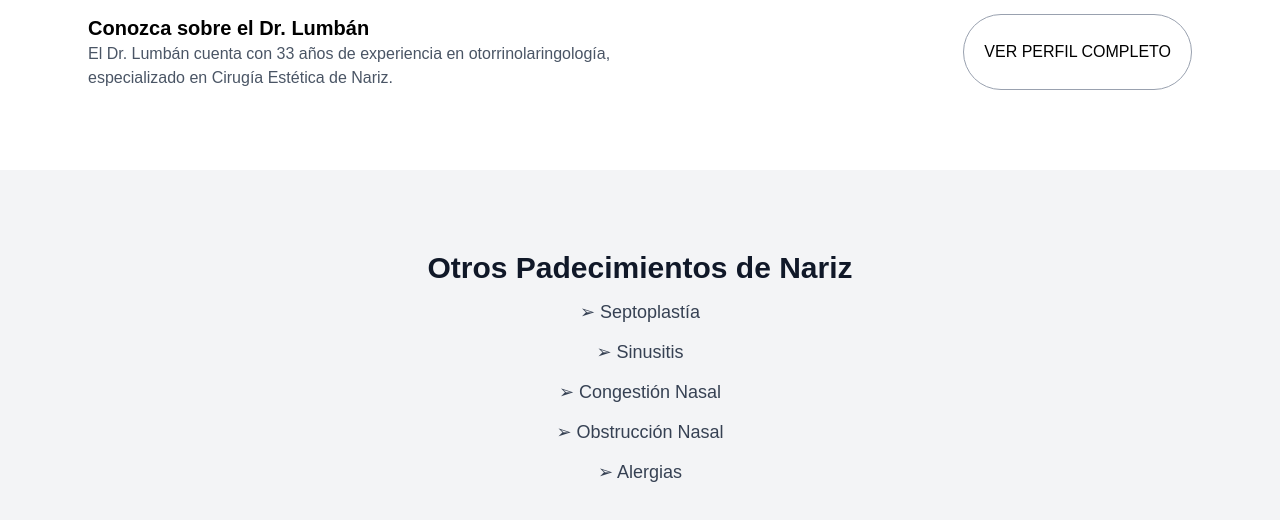
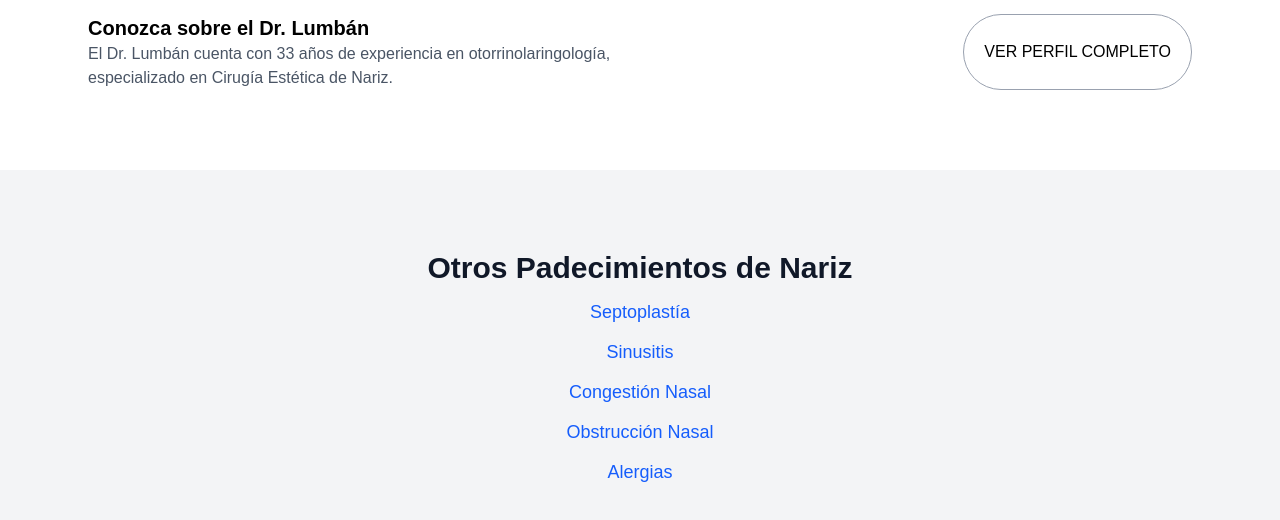
Before and after one commit to Kevin-ecometrics/lumban, a Next.js app: page /septoplastia in a window 1280 px wide. Shown: the part 5384-5904 px from the top of the page. Built offline with nearby package versions, Linux system fonts and the light colour scheme.

Commit message:
update 1 column procedures

```diff
--- a/app/alergias/page.tsx
+++ b/app/alergias/page.tsx
@@ -307,7 +307,6 @@ export default function AlergiasPage() {
         </div>
 
         {/* CTA + PERFIL */}
-        <div className="grid grid-cols-1 lg:grid-cols-2 gap-8 items-start">
         <div className="rounded-3xl border border-gray-200 bg-gradient-to-r from-slate-50 to-white p-10 text-center space-y-6 shadow-sm">
           <h2 className="text-2xl font-semibold">
             {t("allergies.cta_question")}
@@ -322,6 +321,7 @@ export default function AlergiasPage() {
             {t("allergies.cta_appointment")}
           </a>
         </div>
+
         <div className="rounded-3xl border border-gray-200 bg-white shadow-sm p-8 space-y-4">
           <h3 className="text-xl font-semibold">
             {t("allergies.about_doctor")}
@@ -336,7 +336,6 @@ export default function AlergiasPage() {
             {t("allergies.view_full_profile")}
           </a>
         </div>
-        </div>
 
         {/* OTROS PADECIMIENTOS */}
         <div className="rounded-3xl border border-gray-200 bg-white shadow-sm p-8 space-y-4">
@@ -344,21 +343,31 @@ export default function AlergiasPage() {
             {t("allergies.other_conditions")}
           </h3>
           <div className="flex flex-wrap gap-3 text-gray-700">
-            <span className="inline-flex items-center rounded-full border border-gray-200 px-4 py-2 text-sm">
+            <a
+              href={getRouteByKey("septoplasty", currentLang)}
+              className="inline-flex items-center rounded-full border border-gray-200 px-4 py-2 text-sm hover:bg-gray-100 transition"
+            >
               {t("allergies.septoplasty")}
-            </span>
-            <span className="inline-flex items-center rounded-full border border-gray-200 px-4 py-2 text-sm">
+            </a>
+            <a
+              href={getRouteByKey("sinusitis", currentLang)}
+              className="inline-flex items-center rounded-full border border-gray-200 px-4 py-2 text-sm hover:bg-gray-100 transition"
+            >
               {t("allergies.sinusitis_condition")}
-            </span>
-            <span className="inline-flex items-center rounded-full border border-gray-200 px-4 py-2 text-sm">
+            </a>
+            <a
+              href={getRouteByKey("nasal-congestion", currentLang)}
+              className="inline-flex items-center rounded-full border border-gray-200 px-4 py-2 text-sm hover:bg-gray-100 transition"
+            >
               {t("allergies.nasal_congestion")}
-            </span>
-            <span className="inline-flex items-center rounded-full border border-gray-200 px-4 py-2 text-sm">
+            </a>
+            <a
+              href={getRouteByKey("nasal-obstruction", currentLang)}
+              className="inline-flex items-center rounded-full border border-gray-200 px-4 py-2 text-sm hover:bg-gray-100 transition"
+            >
               {t("allergies.nasal_obstruction")}
-            </span>
-            <span className="inline-flex items-center rounded-full border border-gray-200 px-4 py-2 text-sm">
-              {t("allergies.allergies_condition")}
-            </span>
+            </a>
+
           </div>
         </div>
       </div>
--- a/app/congestion-nasal/page.tsx
+++ b/app/congestion-nasal/page.tsx
@@ -98,7 +98,7 @@ export default function CongestionNasalPage() {
 
       <div className="max-w-6xl mx-auto px-6 pt-16 pb-20 space-y-16">
         {/* DESCRIPCIÓN */}
-        <div className="grid grid-cols-1 lg:grid-cols-2 gap-8 items-start">
+        <div className="space-y-8">
           <div className="rounded-3xl border border-gray-200 bg-white shadow-sm p-8 space-y-4 text-gray-700 leading-relaxed">
             <h1 className="text-3xl md:text-4xl font-bold text-gray-900">
               {t("nasal-congestion.title_h1")}
@@ -304,7 +304,7 @@ export default function CongestionNasalPage() {
         </div>
 
         {/* CTA + PERFIL */}
-        <div className="grid grid-cols-1 lg:grid-cols-2 gap-8 items-start">
+        <div className="space-y-8">
           <div className="rounded-3xl border border-gray-200 bg-gradient-to-r from-slate-50 to-white p-10 text-center space-y-6 shadow-sm">
             <h2 className="text-2xl font-semibold">
               {t("nasal-congestion.cta_evaluation")}
@@ -342,21 +342,31 @@ export default function CongestionNasalPage() {
             {t("nasal-congestion.other_conditions")}
           </h3>
           <div className="flex flex-wrap gap-3 text-gray-700">
-            <span className="inline-flex items-center rounded-full border border-gray-200 px-4 py-2 text-sm">
+            <a
+              href={getRouteByKey("septoplasty", currentLang)}
+              className="inline-flex items-center rounded-full border border-gray-200 px-4 py-2 text-sm hover:bg-gray-100 transition"
+            >
               {t("nasal-congestion.septoplasty")}
-            </span>
-            <span className="inline-flex items-center rounded-full border border-gray-200 px-4 py-2 text-sm">
+            </a>
+            <a
+              href={getRouteByKey("sinusitis", currentLang)}
+              className="inline-flex items-center rounded-full border border-gray-200 px-4 py-2 text-sm hover:bg-gray-100 transition"
+            >
               {t("nasal-congestion.sinusitis")}
-            </span>
-            <span className="inline-flex items-center rounded-full border border-gray-200 px-4 py-2 text-sm">
-              {t("nasal-congestion.nasal_congestion")}
-            </span>
-            <span className="inline-flex items-center rounded-full border border-gray-200 px-4 py-2 text-sm">
+            </a>
+
+            <a
+              href={getRouteByKey("nasal-obstruction", currentLang)}
+              className="inline-flex items-center rounded-full border border-gray-200 px-4 py-2 text-sm hover:bg-gray-100 transition"
+            >
               {t("nasal-congestion.nasal_obstruction")}
-            </span>
-            <span className="inline-flex items-center rounded-full border border-gray-200 px-4 py-2 text-sm">
+            </a>
+            <a
+              href={getRouteByKey("allergies", currentLang)}
+              className="inline-flex items-center rounded-full border border-gray-200 px-4 py-2 text-sm hover:bg-gray-100 transition"
+            >
               {t("nasal-congestion.allergies")}
-            </span>
+            </a>
           </div>
         </div>
       </div>
--- a/app/obstruccion-nasal/page.tsx
+++ b/app/obstruccion-nasal/page.tsx
@@ -66,7 +66,7 @@ export default function ObstruccionNasalPage() {
         <SecondaryImage src="/obstruccion nasal/El DR Lumban realiza tu nariz con un endoscopio nasal para visualizar estructuras internas y explorar con precision tu nariz para un diagnostico preciso.webp" />
 
         {/* TRATAMIENTO */}
-        <div className="grid grid-cols-1 lg:grid-cols-2 gap-8 items-start">
+        <div className="space-y-8">
           <div className="rounded-3xl border border-gray-200 bg-white shadow-sm p-8 space-y-4">
             <h2 className="text-3xl font-semibold">
               {t("nasal-obstruction.treatment_options_title")}
@@ -115,7 +115,7 @@ export default function ObstruccionNasalPage() {
         </div>
 
         {/* CTA + PERFIL */}
-        <div className="grid grid-cols-1 lg:grid-cols-2 gap-8 items-start">
+        <div className="space-y-8">
           <div className="rounded-3xl border border-gray-200 bg-gradient-to-r from-slate-50 to-white p-10 text-center space-y-6 shadow-sm">
             <h2 className="text-2xl font-semibold">
               {t("nasal-obstruction.cta_question")}
--- a/app/otorrinopediatria/page.tsx
+++ b/app/otorrinopediatria/page.tsx
@@ -75,7 +75,7 @@ export default function OtorrinoPediatria() {
 
   return (
     <section className="bg-gradient-to-b from-slate-50 via-white to-white text-gray-900">
-      <div className="max-w-6xl mx-auto px-6 pt-16 pb-12">
+<div className="max-w-6xl mx-auto px-6 pt-16 pb-12">
         <div className="grid grid-cols-1 lg:grid-cols-[1.1fr_0.9fr] gap-10 items-center">
           <div className="space-y-5">
             <span className="inline-flex w-fit items-center rounded-full border border-gray-200 bg-white/80 px-4 py-1 text-xs font-medium uppercase tracking-widest text-gray-600 shadow-sm">
--- a/app/perdida-audicion/page.tsx
+++ b/app/perdida-audicion/page.tsx
@@ -300,12 +300,15 @@ export default function HearingLossPage() {
           <h3 className="text-3xl font-bold text-gray-900">
             {t("hearing-loss.other_conditions")}
           </h3>
-          <p className="text-gray-700 text-lg">
-            ➢ {t("hearing-loss.hearing_loss")}
-          </p>
-          <p className="text-gray-700 text-lg">
-            ➢ {t("hearing-loss.vertigo_dizziness")}
-          </p>
+          <div className="flex flex-col gap-3">
+
+            <a
+              href={getRouteByKey("vertigo-dizziness", currentLang)}
+              className="text-lg text-blue-600 hover:text-blue-800 hover:underline"
+            >
+              {t("hearing-loss.vertigo_dizziness")}
+            </a>
+          </div>
         </div>
       </section>
     </main>
--- a/app/septoplastia/page.tsx
+++ b/app/septoplastia/page.tsx
@@ -222,21 +222,38 @@ export default function SeptoplastiaPage() {
           <h3 className="text-3xl font-bold text-gray-900">
             {t("septoplasty.other_conditions")}
           </h3>
-          <p className="text-gray-700 text-lg">
-            ➢ {t("septoplasty.septoplasty")}
-          </p>
-          <p className="text-gray-700 text-lg">
-            ➢ {t("septoplasty.sinusitis")}
-          </p>
-          <p className="text-gray-700 text-lg">
-            ➢ {t("septoplasty.nasal_congestion")}
-          </p>
-          <p className="text-gray-700 text-lg">
-            ➢ {t("septoplasty.nasal_obstruction")}
-          </p>
-          <p className="text-gray-700 text-lg">
-            ➢ {t("septoplasty.allergies")}
-          </p>
+          <div className="flex flex-col gap-3">
+            <a
+              href={getRouteByKey("septoplasty", currentLang)}
+              className="text-lg text-blue-600 hover:text-blue-800 hover:underline"
+            >
+              {t("septoplasty.septoplasty")}
+            </a>
+            <a
+              href={getRouteByKey("sinusitis", currentLang)}
+              className="text-lg text-blue-600 hover:text-blue-800 hover:underline"
+            >
+              {t("septoplasty.sinusitis")}
+            </a>
+            <a
+              href={getRouteByKey("nasal-congestion", currentLang)}
+              className="text-lg text-blue-600 hover:text-blue-800 hover:underline"
+            >
+              {t("septoplasty.nasal_congestion")}
+            </a>
+            <a
+              href={getRouteByKey("nasal-obstruction", currentLang)}
+              className="text-lg text-blue-600 hover:text-blue-800 hover:underline"
+            >
+              {t("septoplasty.nasal_obstruction")}
+            </a>
+            <a
+              href={getRouteByKey("allergies", currentLang)}
+              className="text-lg text-blue-600 hover:text-blue-800 hover:underline"
+            >
+              {t("septoplasty.allergies")}
+            </a>
+          </div>
         </div>
       </section>
     </main>
--- a/app/vertigo-mareo/page.tsx
+++ b/app/vertigo-mareo/page.tsx
@@ -311,11 +311,16 @@ export default function EarConditionsPage() {
 
       {/* OTROS PADECIMIENTOS */}
       <section className="bg-gray-100 py-20">
-        <div className="max-w-3xl mx-auto px-6 text-center">
+        <div className="max-w-3xl mx-auto px-6 text-center space-y-4">
           <h3 className="text-3xl font-bold text-gray-900 mb-6">
             {t("ear.other_conditions")}
           </h3>
-          <p className="text-gray-700 text-lg">➢ {t("ear.hearing_loss")}</p>
+          <a
+            href={getRouteByKey("hearing-loss", currentLang)}
+            className="text-lg text-blue-600 hover:text-blue-800 hover:underline"
+          >
+            {t("ear.hearing_loss")}
+          </a>
         </div>
       </section>
     </main>
```
Also changed, not shown: app/sinusitis/page.tsx (+25 -15 lines). Lines whose indentation alone changed are shown as unchanged.
